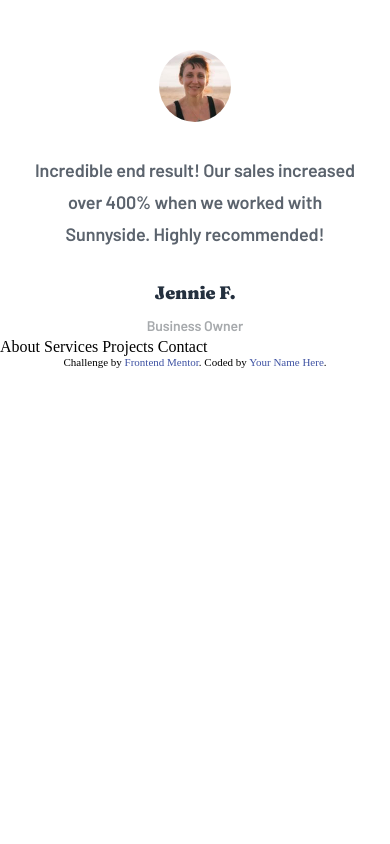
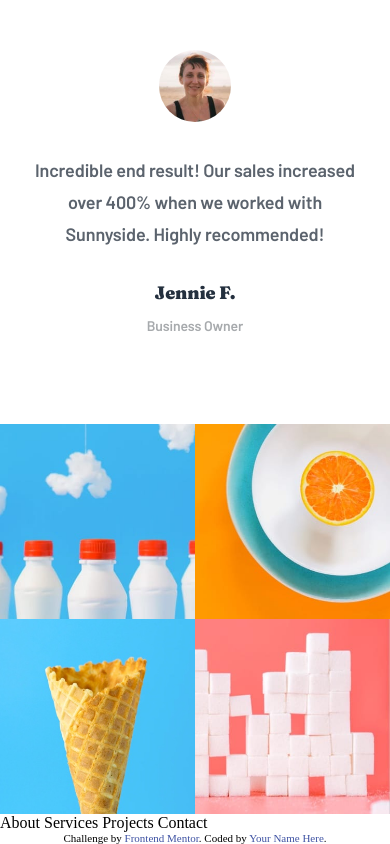
Before and after one commit to vanderms/sunnyside-agency-landing-page, a website: page index.html in a window 390 px wide. Shown: the part 4108-4952 px from the top of the page. Before the commit the page ends 4476 px from the top, so only its background shows below. Drawn offline with Linux system fonts and the light colour scheme.

Commit message:
implement gallery responsive design

```diff
--- a/index.html
+++ b/index.html
@@ -204,11 +204,52 @@
           </li>
         </ul>
       </section>
-      <figure class="gallery">
-
-
+      <figure class="r-gallery">
+        <picture class="image-container">
+          <source
+            media="(min-width: 720px)"
+            srcset="/images/desktop/image-gallery-milkbottles.jpg"
+          />
+          <img
+            src="/images/mobile/image-gallery-milkbottles.jpg"
+            alt="Milk Bottles"
+            class="image"
+          />
+        </picture>
+        <picture class="image-container">
+          <source
+            media="(min-width: 720px)"
+            srcset="/images/desktop/image-gallery-orange.jpg"
+          />
+          <img
+            class="image"
+            src="/images/mobile/image-gallery-orange.jpg"
+            alt="Orange"
+          />
+        </picture>
+        <picture class="image-container">
+          <source
+            media="(min-width: 720px)"
+            srcset="/images/desktop/image-gallery-cone.jpg"
+          />
+          <img
+            class="image"
+            src="/images/mobile/image-gallery-cone.jpg"
+            alt="Cone"
+          />
+        </picture>
+        <picture class="image-container">
+          <source
+            media="(min-width: 720px)"
+            srcset="/images/desktop/image-gallery-sugarcubes.jpg"
+          />
+          <img
+            src="/images/mobile/image-gallery-sugar-cubes.jpg"
+            alt="Sugar cubes"
+            class="image"
+          />
+        </picture>
       </figure>
-
     </main>
 
     About Services Projects Contact
--- a/index.scss
+++ b/index.scss
@@ -627,3 +627,25 @@ ul {
     @include t-p5();
   }
 }
+
+.r-gallery {
+  display: grid;
+  grid-template-columns: 1fr 1fr;
+  margin-top: 86px;
+
+  @include media(tablet) {
+    grid-template-columns: repeat(4, 1fr);
+  }
+
+  @include media(laptop) {
+    margin-top: 160px;
+  }
+
+  .image-container {
+    .image {
+      display: block;
+      width: 100%;
+      height: auto;
+    }
+  }
+}
```
Also changed, not shown: index.css, 1 other file.
